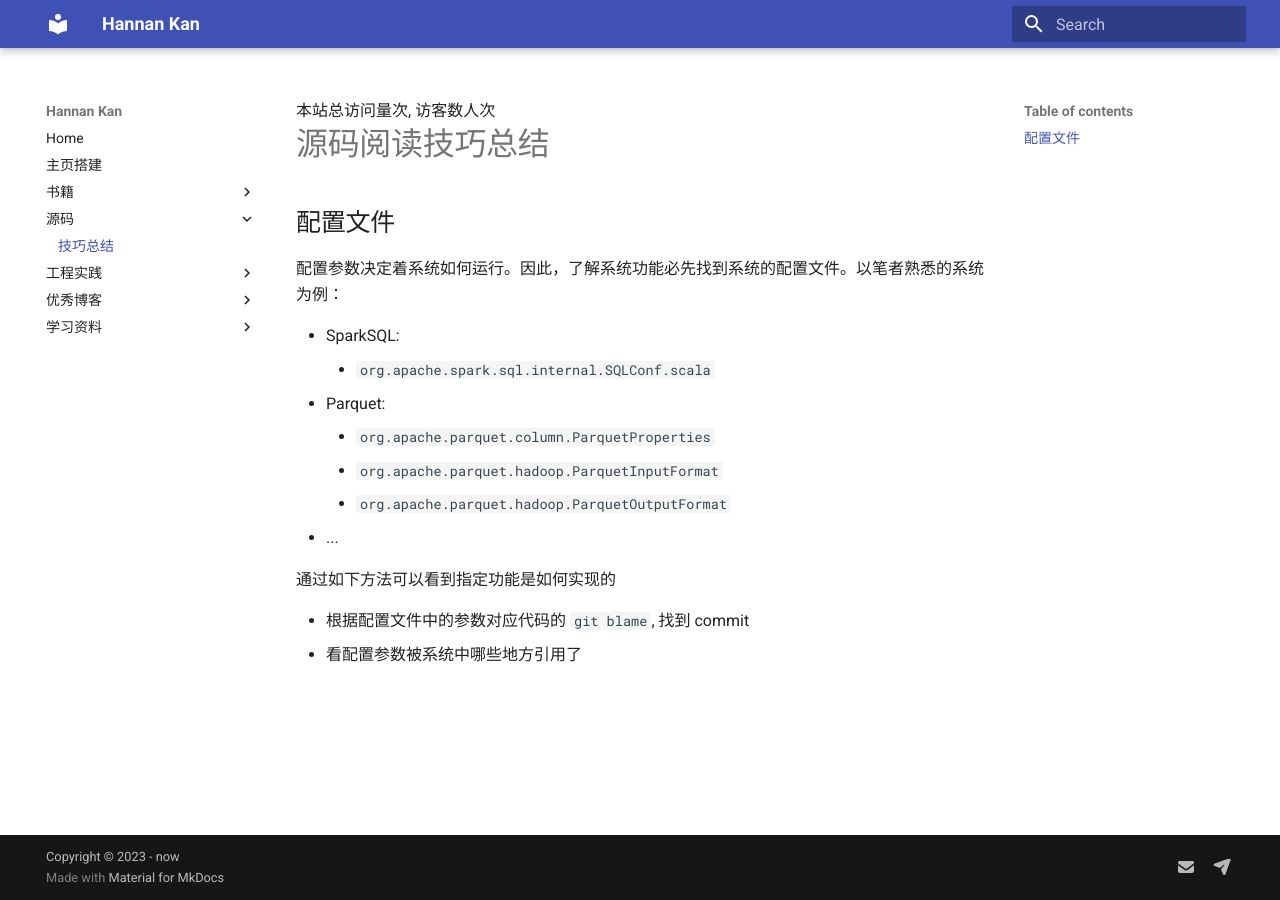
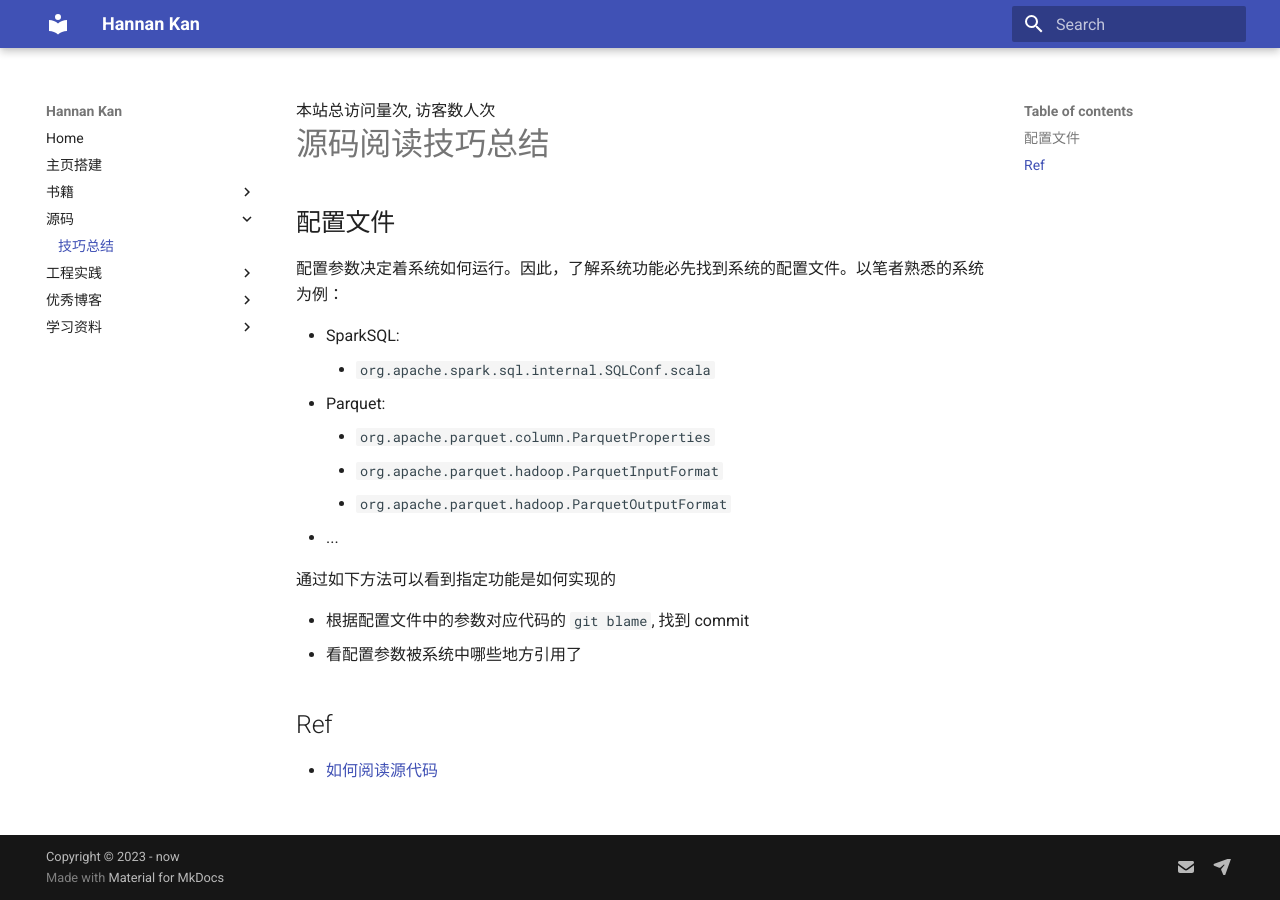
Before and after one commit to HannanKan/homepage, an MkDocs documentation site: the page built from docs/rfc/源码阅读技巧总结.md, in a window 1280 px wide. Built offline with MkDocs 1.6.1 and Material for MkDocs 9.7.7, drawn with Linux system fonts in a browser that asks for light colours; comment, search, counter and statistics services are not loaded.

Commit message:
添加 codedump 博客

```diff
--- a/docs/rfc/源码阅读技巧总结.md
+++ b/docs/rfc/源码阅读技巧总结.md
@@ -15,3 +15,9 @@
 
 * 根据配置文件中的参数对应代码的 `git blame`, 找到 commit
 * 看配置参数被系统中哪些地方引用了
+
+
+## Ref
+[如何阅读源代码]: https://www.codedump.info/post/20200605-how-to-read-code-v2020/
+
+* [如何阅读源代码]
```
Also changed, not shown: docs/blogs/index.md (+2 -0 lines).
